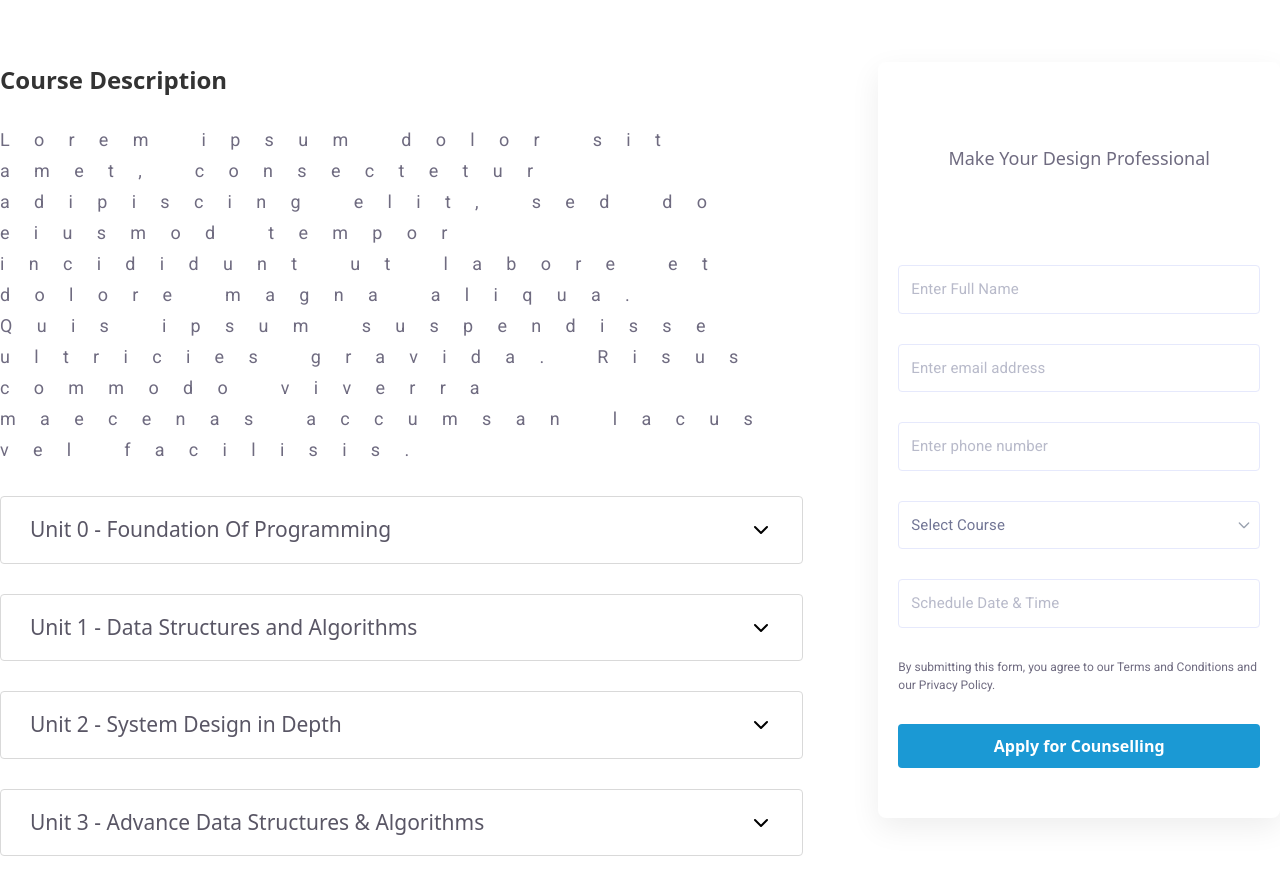
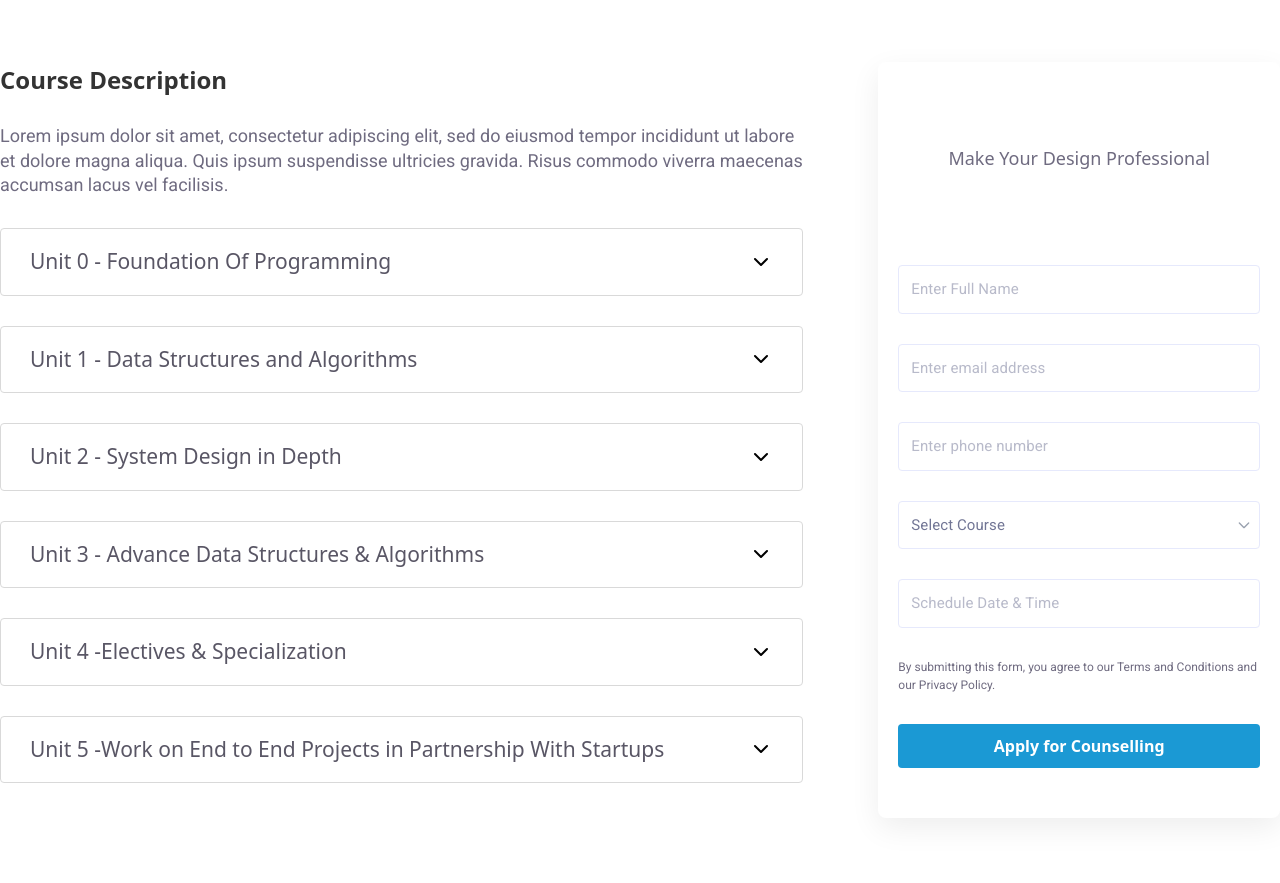
Before and after one commit to ibrahimzadraan/educational-course-selling-project, a website: page index.html in a window 1280 px wide. Shown: the part 2540-3423 px from the top of the page. Drawn offline with Linux system fonts and the light colour scheme.

Commit message:
Update index.html

```diff
--- a/index.html
+++ b/index.html
@@ -1046,7 +1046,7 @@
               Course Description
             </h2>
             <p
-              class="mb-[31px] font-[roboto] text-[18px] leading-[31px] font-[400] tracking-[24.3px] text-[#6F6B80]"
+              class="mb-[31px] font-[roboto] text-[18px] leading-[24.3px] font-[400] text-[#6F6B80]"
             >
               Lorem ipsum dolor sit amet, consectetur adipiscing elit, sed do
               eiusmod tempor incididunt ut labore et dolore magna aliqua. Quis
```
